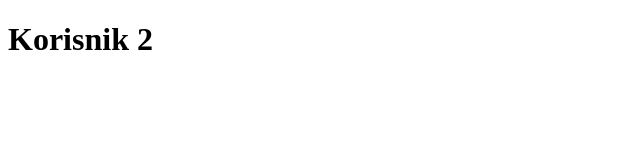
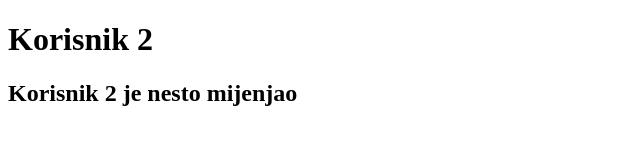
Before and after one commit to kazanovic/test, a plain HTML site: page index.html in a window 1280 px wide. Shown: the whole page, without its empty margins (0-640 px from the left). Drawn offline with Linux system fonts and the light colour scheme.

Commit message:
index user 2 master

```diff
--- a/index.html
+++ b/index.html
@@ -10,6 +10,7 @@
 
 <body class="theme-red">
   <h1>Korisnik 2</h1>
+  <h2>Korisnik 2 je nesto mijenjao</h2>
 </body>
 
 </html>
```
